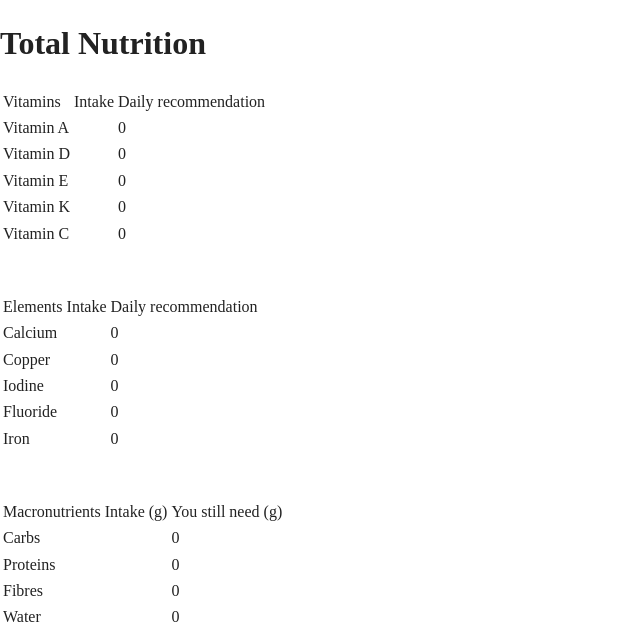
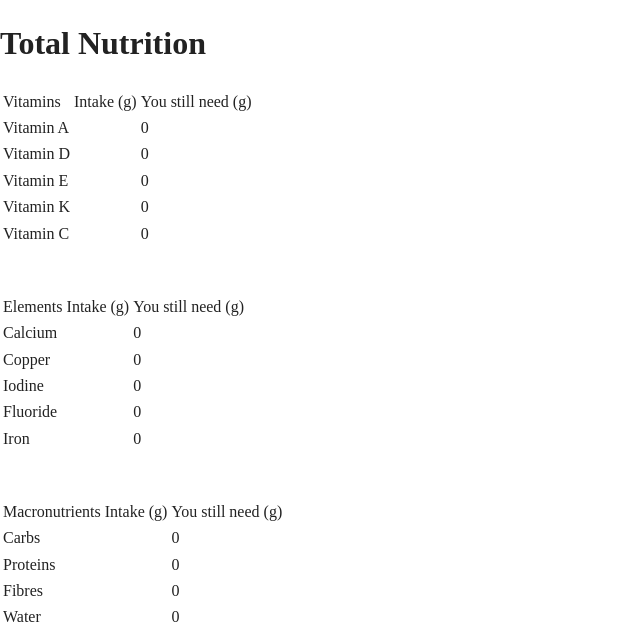
Before and after one commit to aw814/Hack4Health, a PHP site: page /nutritionsummary.php in a window 1280 px wide. Shown: the top 631 px of the page, without its empty margins (0-640 px from the left). Run offline with PHP 8.4, Linux system fonts and the light colour scheme; the visitor is signed in with stand-in values (Sample User, id 1); data that the repository does not hold is empty.

Commit message:
Update nutritionsummary.php

```diff
--- a/nutritionsummary.php
+++ b/nutritionsummary.php
@@ -400,8 +400,9 @@
     <table>
       <tr>
         <td>Vitamins</td>
-        <td>Intake</td>
-        <td>Daily recommendation</td>
+          <td>Intake (g)</td>
+          <!--        <td>Daily recommendation</td>-->
+          <td>You still need (g)</td>
       </tr>
         <tr>
             <td>Vitamin A</td>
@@ -477,8 +478,9 @@
     <table>
       <tr>
         <td>Elements</td>
-        <td>Intake</td>
-        <td>Daily recommendation</td>
+          <td>Intake (g)</td>
+          <!--        <td>Daily recommendation</td>-->
+          <td>You still need (g)</td>
       </tr>
         <tr>
             <td>Calcium</td>
```
